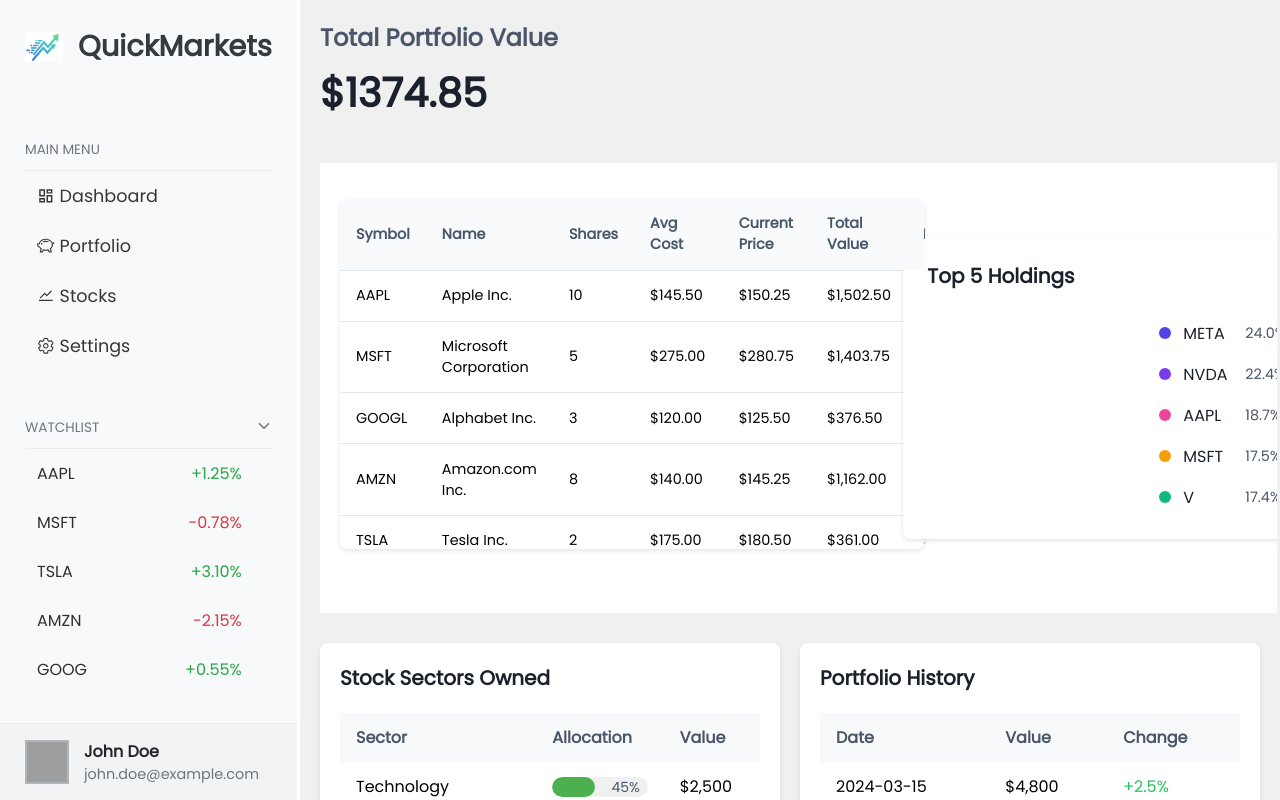
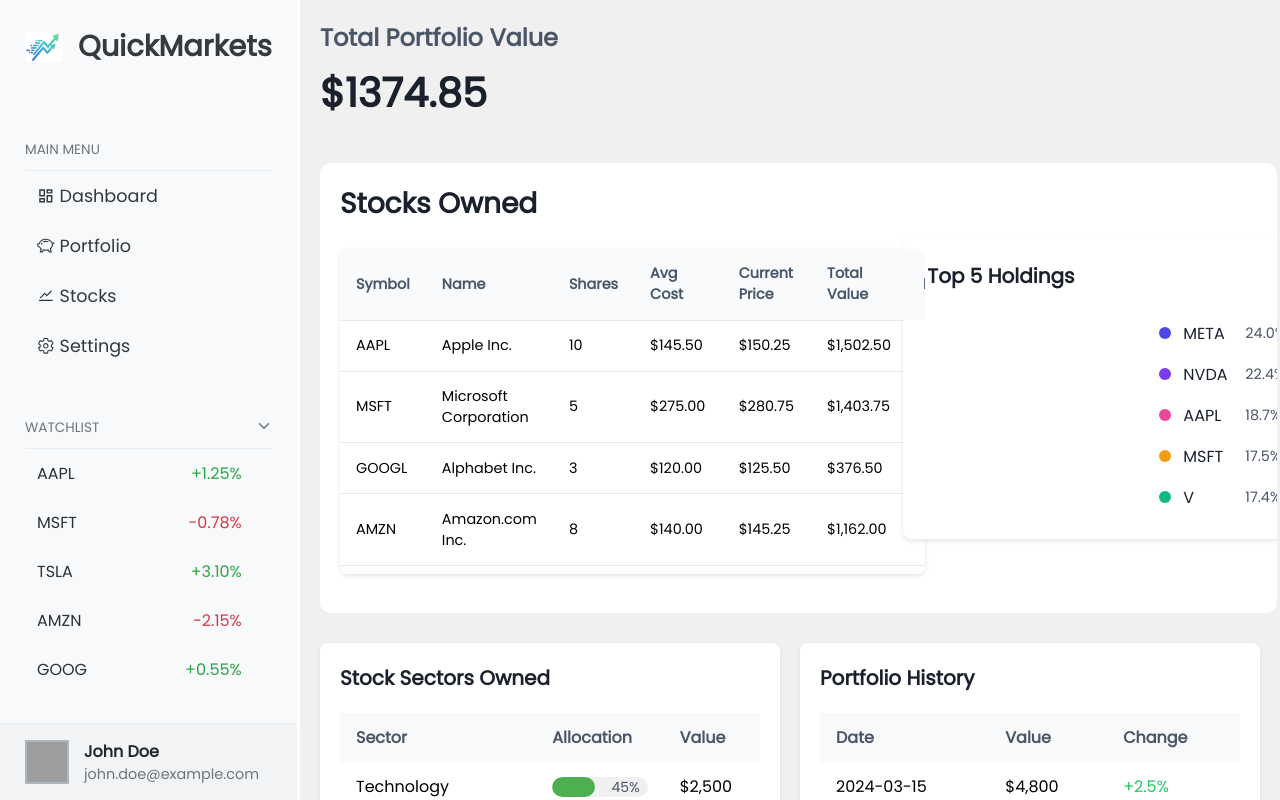
Before and after one commit to MichaelAho1/QuickMarkets, a React (Vite) app in the folder client/: page /admin/portfolio in a window 1280 px wide. Built offline with nearby package versions, Linux system fonts and the light colour scheme; grey boxes are pictures that could not be loaded.

Commit message:
Added Comments and gto rid of useless comments

```diff
--- a/client/src/pages/PrivatePages/portfolio/components/DonutChart.jsx
+++ b/client/src/pages/PrivatePages/portfolio/components/DonutChart.jsx
@@ -18,11 +18,11 @@
 
     // Generate colors for each segment
     const colors = [
-        '#4F46E5', // Indigo
-        '#7C3AED', // Violet
-        '#EC4899', // Pink
-        '#F59E0B', // Amber
-        '#10B981', // Emerald
+        '#4F46E5',
+        '#7C3AED',
+        '#EC4899',
+        '#F59E0B',
+        '#10B981',
     ];
 
     return (
--- a/client/src/pages/PrivatePages/portfolio/components/DonutChart.module.css
+++ b/client/src/pages/PrivatePages/portfolio/components/DonutChart.module.css
@@ -73,7 +73,6 @@
     font-size: 0.9rem;
 }
 
-/* Scrollbar styling for legend */
 .legend::-webkit-scrollbar {
     width: 6px;
 }
--- a/client/src/pages/PrivatePages/portfolio/components/StockTable.jsx
+++ b/client/src/pages/PrivatePages/portfolio/components/StockTable.jsx
@@ -18,6 +18,8 @@
     };
 
     return (
+        <div>
+            <h1 className={styles.heading}>Stocks Owned</h1>
             <div className={styles.tableContainer}>
                 <table className={styles.stockTable}>
                     <thead>
@@ -52,6 +54,7 @@
                     </tbody>
                 </table>
             </div>
+        </div>
     );
 };
 
--- a/client/src/pages/PrivatePages/portfolio/components/StockTable.module.css
+++ b/client/src/pages/PrivatePages/portfolio/components/StockTable.module.css
@@ -4,7 +4,7 @@
     margin: 1rem 0;
     border-radius: 8px;
     box-shadow: 0 2px 4px rgba(0, 0, 0, 0.1);
-    max-height: 350px; /* Increased from 280px to show more rows */
+    max-height: 325px;
     overflow-y: auto;
 }
 
@@ -17,7 +17,7 @@
 
 .stockTable th,
 .stockTable td {
-    padding: 0.9rem 1rem; /* Increased from 0.75rem to 0.9rem */
+    padding: 0.9rem 1rem;
     text-align: left;
     border-bottom: 1px solid #e2e8f0;
 }
@@ -32,7 +32,7 @@
 }
 
 .stockTable tr:hover {
-    background-color: #f9fafb; /* Changed from #f8fafc to a more neutral color */
+    background-color: #f9fafb;
 }
 
 .positive {
@@ -43,7 +43,6 @@
     color: #dc2626;
 }
 
-/* Style the scrollbar */
 .tableContainer::-webkit-scrollbar {
     width: 8px;
     height: 8px;
@@ -62,3 +61,10 @@
 .tableContainer::-webkit-scrollbar-thumb:hover {
     background: #555;
 }
+
+.heading {
+    font-size: 1.75rem;
+    font-weight: 600;
+    color: #1a202c;
+    margin-bottom: 1.5rem;
+}
--- a/client/src/pages/PrivatePages/portfolio/portfolio.jsx
+++ b/client/src/pages/PrivatePages/portfolio/portfolio.jsx
@@ -8,6 +8,7 @@
 function stocksOwned() {
     const [portfolioValue, setPortfolioValue] = useState(1374.85);
 
+    //Temp Stocks
     const stocks = [
         {
             symbol: 'AAPL',
--- a/client/src/pages/PrivatePages/portfolio/portfolio.module.css
+++ b/client/src/pages/PrivatePages/portfolio/portfolio.module.css
@@ -37,6 +37,7 @@
     background-color: white;
     padding: 20px;
     overflow: hidden;
+    border-radius: 10px;
 }
 
 .contentWrapper {
```
Lines whose indentation alone changed are shown as unchanged.
